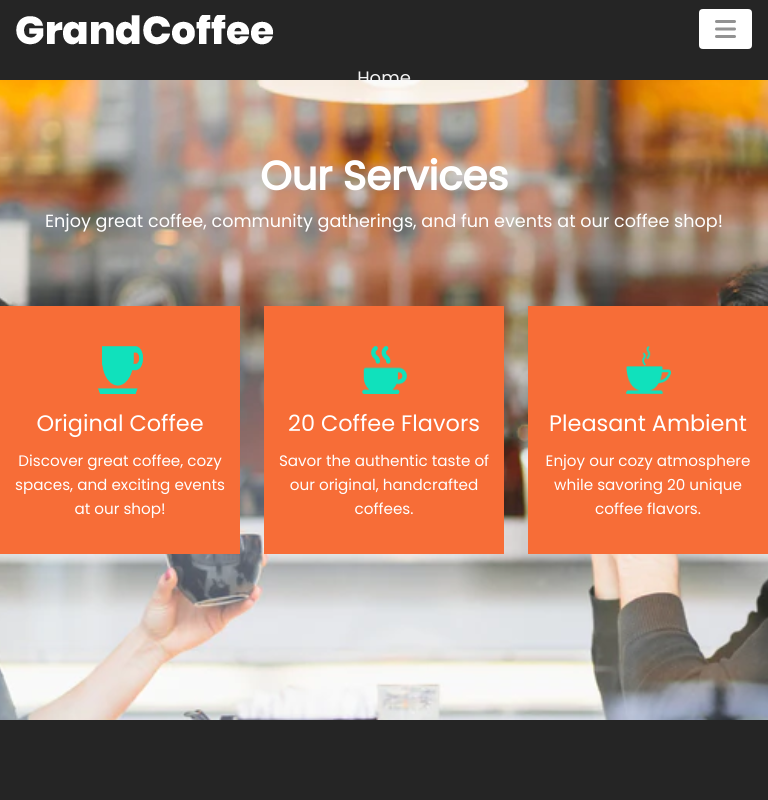
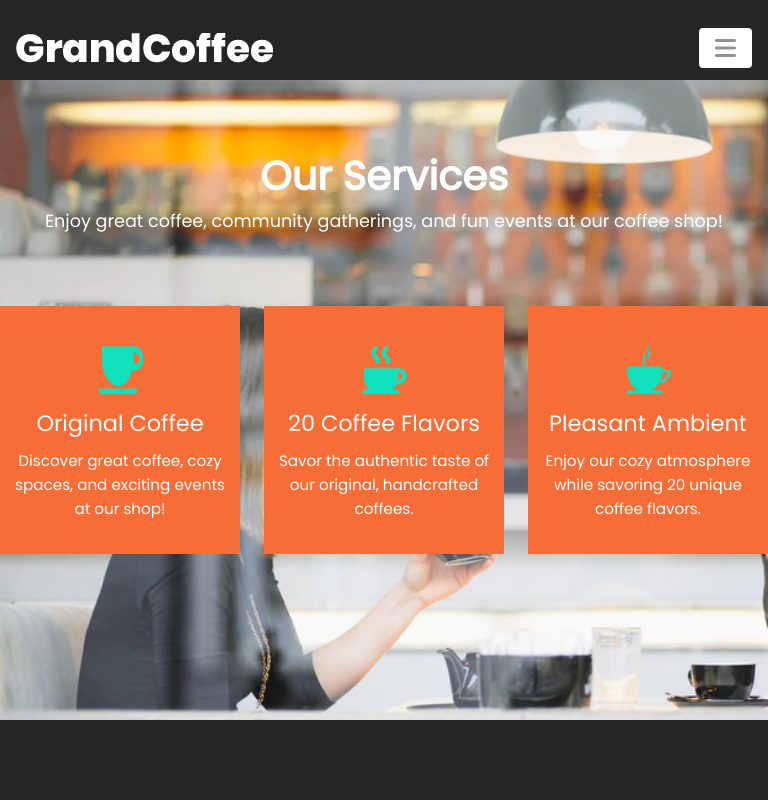
Before and after one commit to Ridoy-Mondol/coffeshop, a React (Vite) app: page /coffeshop/service in a window 768 px wide. Shown: the top 800 px of the page. Built offline with nearby package versions, Linux system fonts and the light colour scheme.

Commit message:
update footer date

```diff
--- a/src/App.css
+++ b/src/App.css
@@ -3,14 +3,14 @@
   font-family: 'Poppins', sans-serif;
   overflow-x: hidden;
 }
-  body {
+  /* body {
     background-image: url("./components/images/services-bg.png");
     background-size: cover;
     overflow-x: hidden;
     width: 100%;
     height: auto;
     background-attachment: fixed;
-  }
+  } */
 .nav-div {
   background-color: #252525;
   height: 5.5rem;
@@ -182,8 +182,14 @@
 /* service */
 
 .service-div {
-  height: 40rem;
-}
+    background-image: url("./components/images/services-bg.png");
+    background-size: cover;
+    overflow-x: hidden;
+    width: 100%;
+    height: auto;
+    /* background-attachment: fixed; */
+    height: 40rem;
+  }
 .service-text {
   margin-top: 6rem;
 }
@@ -484,10 +490,10 @@ h1 {
   }
   /* body */
 
-  body {
+  /* body {
     background-size: contain;
     background-attachment: fixed;
-  }
+  } */
 
   /* Navbar */
   nav {
@@ -842,6 +848,11 @@ h1 {
   }
   .logo {
     margin-left: 0.25rem;
+  }
+  .nav-logo {
+    height: 5rem;
+    display: flex;
+    align-items: center;
   }
   .nav-div {
     background-color: #252525;
--- a/src/components/Footer2.jsx
+++ b/src/components/Footer2.jsx
@@ -1,7 +1,7 @@
 const Footer2 = () => {
     return (
         <footer className="footer-2">
-           <span>Copyright &copy; : 2023 | All Rights Reserved By Md. Ridoy Mondol</span>
+           <span>Copyright &copy; : {new Date().getFullYear()} | All Rights Reserved By Md. Ridoy Mondol</span>
         </footer>
     )
 }
--- a/src/components/Navbar.jsx
+++ b/src/components/Navbar.jsx
@@ -20,9 +20,9 @@ const Navbar = () => {
             <nav className={show ? "expand-div navbar":"mobile-nav nav-div navbar navbar-expand-lg"}>
   <div className="container-fluid position-relative">
     <NavLink className="navbar-brand nav-logo" to="/coffeshop/"><img src ={img} alt="logo" className="img-fluid logo"/></NavLink>
-    <span className={ show ? "hide-mobile" : "toggle-navbar bars"} onClick={showNav}><i class="fa-solid fa-bars"></i></span>
-         <span className={ show ? "toggle-navbar" : "hide-mobile"}
-         onClick={hideNav}><i class="fa-solid fa-xmark"></i></span>
+    <span className={ show ? "hide-mobile" : "toggle-navbar bars overflow-y-hidden"} onClick={showNav}><i className="fa-solid fa-bars"></i></span>
+         <span className={ show ? "toggle-navbar overflow-y-hidden" : "hide-mobile"}
+         onClick={hideNav}><i className="fa-solid fa-xmark"></i></span>
       <div
       className={show ? "navbar-nav" :`navbar-nav ms-auto mb-lg-0 me-lg-3  ${hideText ? 'hide-mobile' : ''}`}>
         <li className="nav-item">
```
